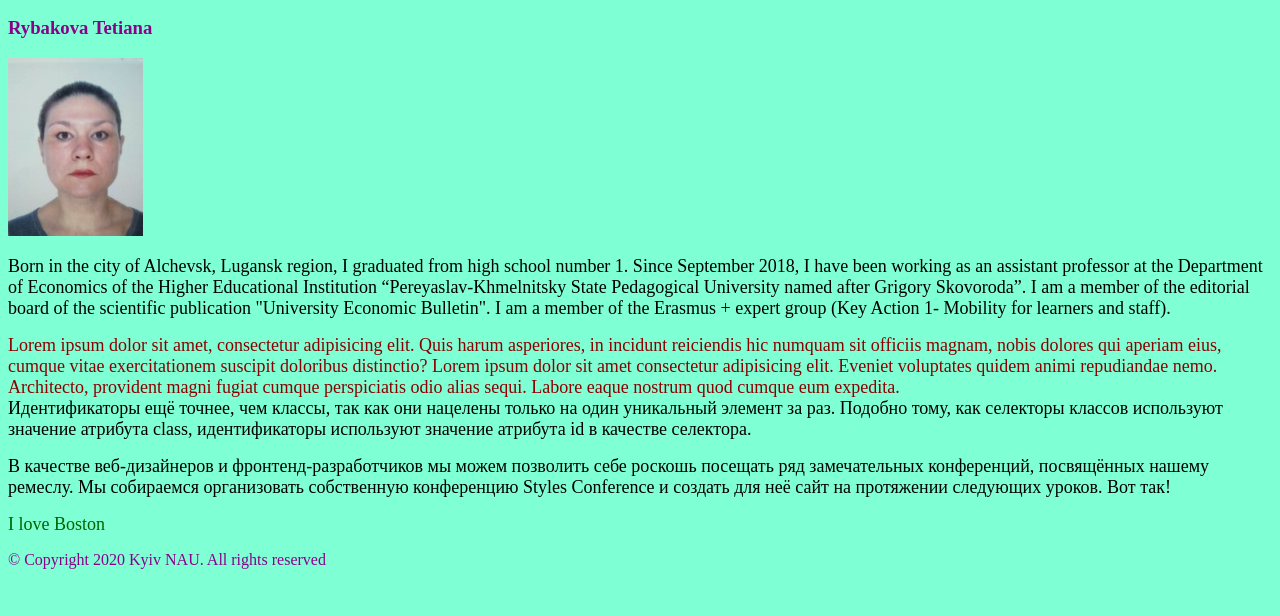
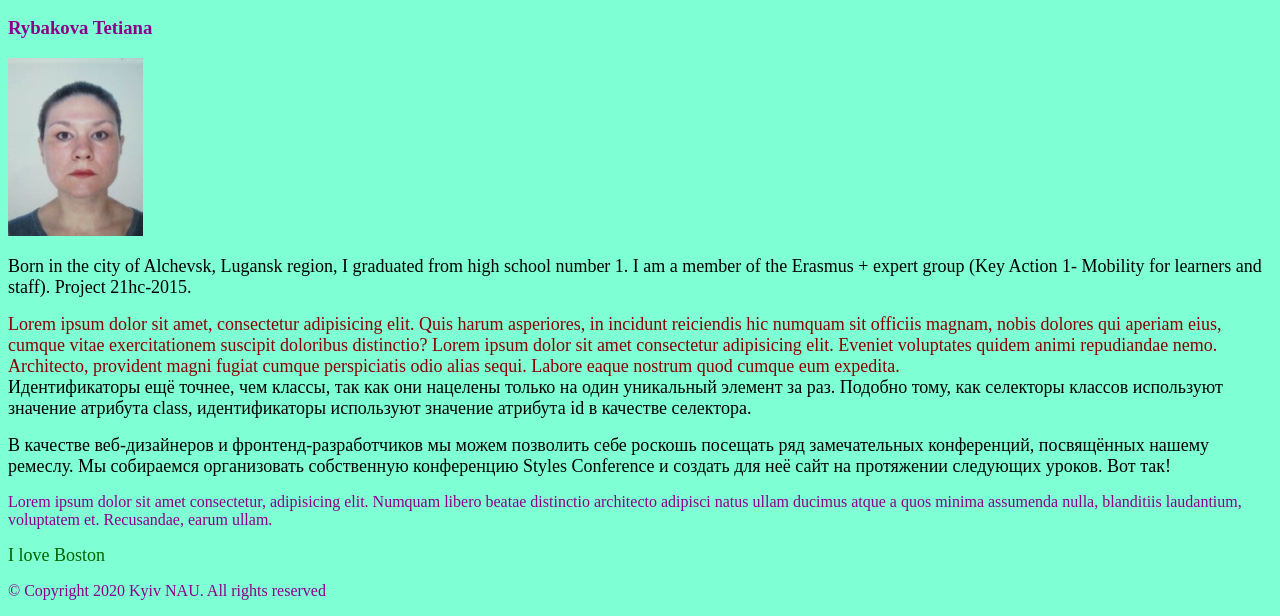
Before and after one commit to alcubens/alcubens.github.io, a plain HTML site: page index.html in a window 1280 px wide. Shown: the part 198-814 px from the top of the page. Drawn offline with Linux system fonts and the light colour scheme.

Commit message:
commit 2510

```diff
--- a/index.html
+++ b/index.html
@@ -43,7 +43,8 @@
                 <p>
                     <div class="content">
                     Born in the city of Alchevsk, Lugansk region, I graduated from high school number 1.
-                    Since September 2018, I have been working as an assistant professor at the Department of Economics of the Higher Educational Institution “Pereyaslav-Khmelnitsky State Pedagogical University named after Grigory Skovoroda”. I am a member of the editorial board of the scientific publication "University Economic Bulletin". I am a member of the Erasmus + expert group (Key Action 1- Mobility for learners and staff).
+                   I am a member of the Erasmus + expert group (Key Action 1- Mobility for learners and staff).
+                   Project 21hc-2015.
                     </div>
                 </p>
                 </article>
@@ -57,6 +58,10 @@
                 <p>
                     <div class="content">В качестве веб-дизайнеров и фронтенд-разработчиков мы можем позволить себе роскошь посещать ряд замечательных конференций, посвящённых нашему ремеслу. Мы собираемся организовать собственную конференцию Styles Conference и создать для неё сайт на протяжении следующих уроков. Вот так!</div>
                 </p>
+                <p>
+                    Lorem ipsum dolor sit amet consectetur, adipisicing elit. Numquam libero beatae distinctio architecto adipisci natus ullam ducimus atque a quos minima assumenda nulla, blanditiis laudantium, voluptatem et. Recusandae, earum ullam.
+
+                </p>
                 <div id="lilskies">I love Boston</div>
 
         </main>
```
